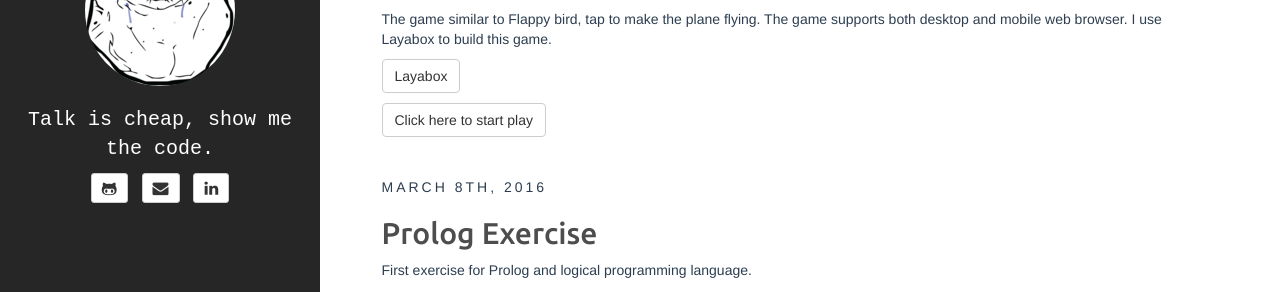
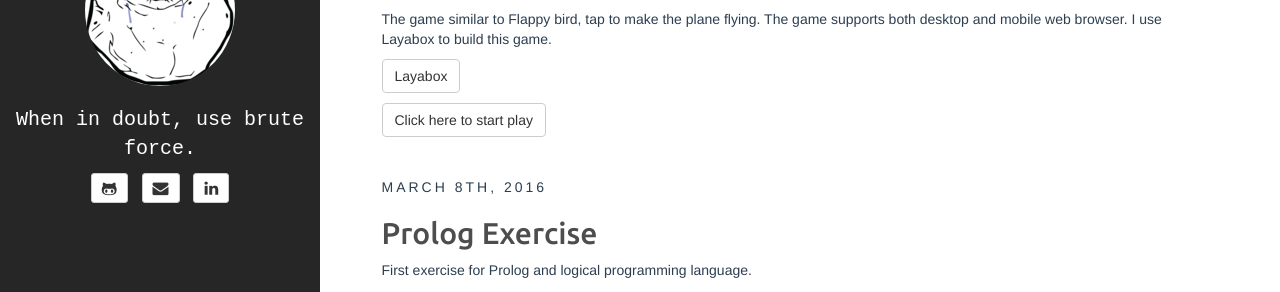
Before and after one commit to Zero0927/blog-nonworking, a Jekyll site: the page built from index.html, in a window 1280 px wide. Shown: the part 194-486 px from the top of the page. Built offline with Jekyll 4.4.1, drawn with Linux system fonts in a browser that asks for light colours; the list of posts is cut into pages by our own code.

Commit message:
Update _config.yml

```diff
--- a/_config.yml
+++ b/_config.yml
@@ -18,7 +18,7 @@ author:
   email: zhouscott@hotmail.com
   github: godofhand
   linkedin: siyuanzhou
-  bio:  Talk is cheap, show me the code.
+  bio:  When in doubt, use brute force.
 
 
 #rss_path: feed.xml
```
